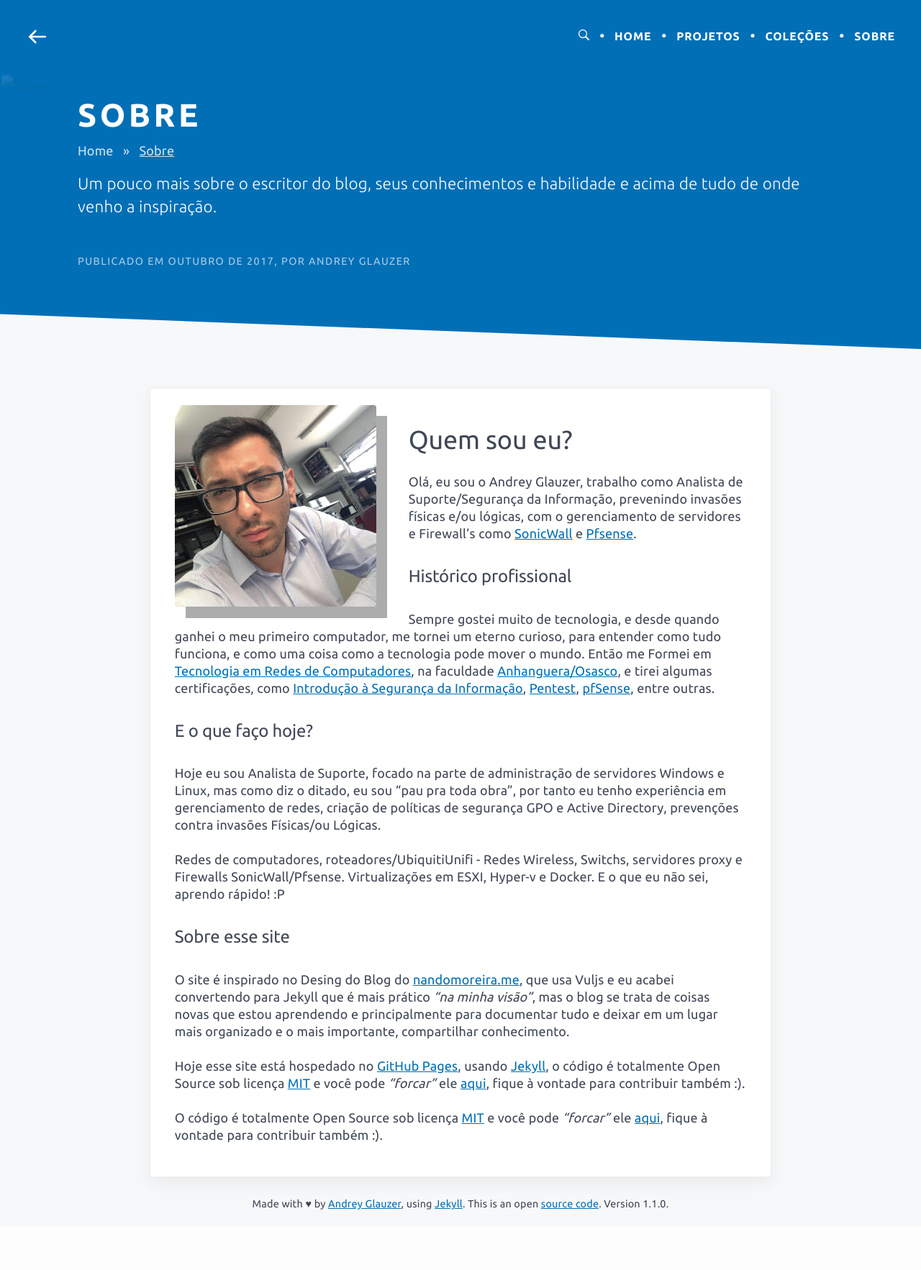
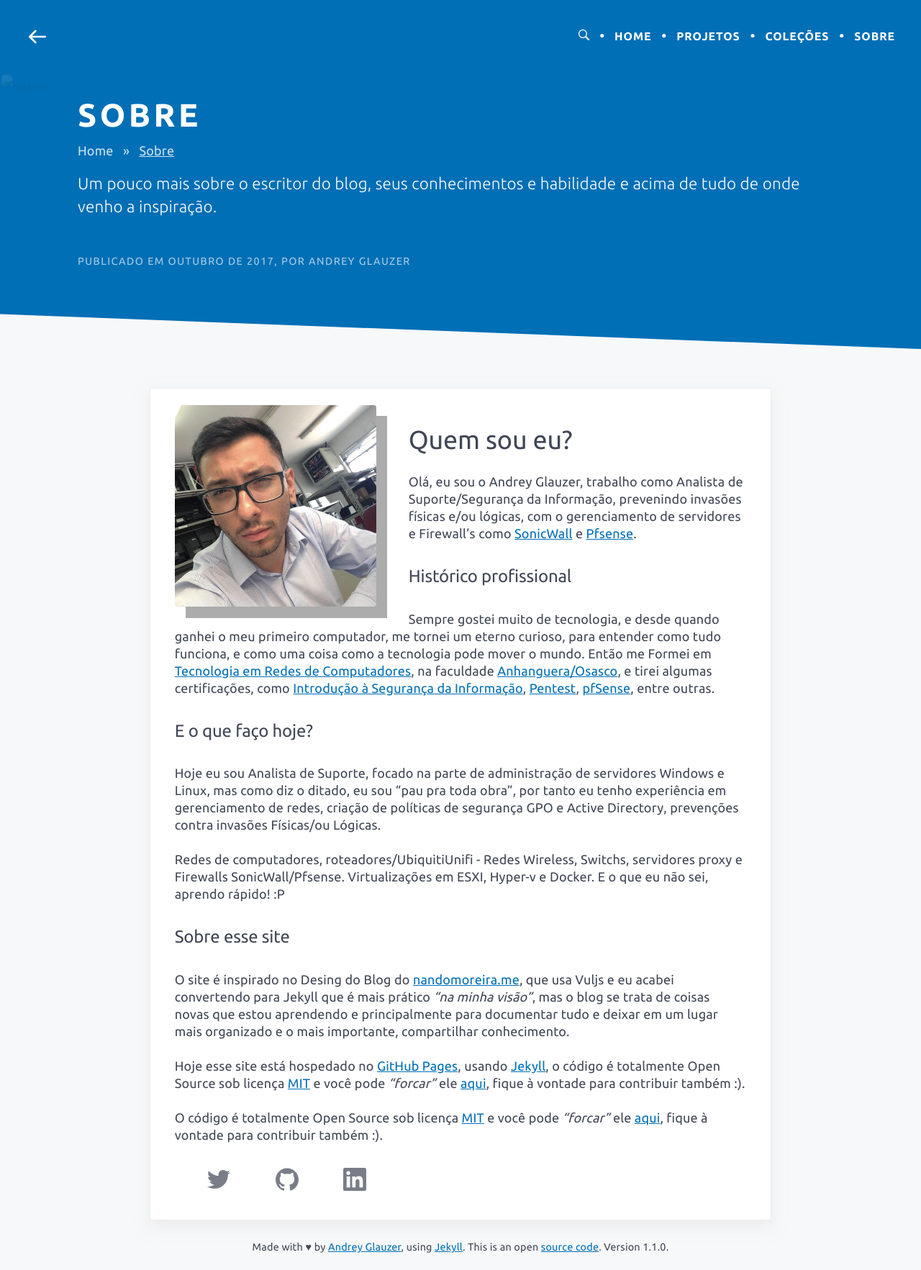
Before and after one commit to Koltharius/andreyglauzer.github.io, a Jekyll site: the page built from about.md, in a window 1280 px wide. Shown: the whole page at 72% size. Built offline with Jekyll 4.4.1, drawn with Linux system fonts in a browser that asks for light colours; nearby versions of some CDN libraries; some web fonts are replaced; comment, search, counter and statistics services are not loaded; before the commit the page ends 1705 px from its top, so only the background shows below that.

Commit message:
Add collection / Correção de URL

```diff
--- a/_layouts/lcolecoes.html
+++ b/_layouts/lcolecoes.html
@@ -6,13 +6,13 @@
 	<div class="container__colecao">
 		{% for infocolecoes in site.infocolecoes %}
 	    <article class="postItem postItem--featured">
-	        <a class="postItem__image-link" href="{{ infocolecoes.permalink }}">
+	        <a class="postItem__image-link" href="{% if site.baseurl == "/" %}{{ infocolecoes.permalink }}{% else %}{{ infocolecoes.permalink | prepend: site.baseurl }}{% endif %}">
 	            <div class="postItem__image" style="background-image:url({{ infocolecoes.img }})">
 	            </div><img src="{{ infocolecoes.img }}" alt="{{ infocolecoes.titulo }}"></a>
 			<div class="postItem__content">
 	          <header class="postItem__header">
-	                <h2 class="postItem__title"><a href="{{ infocolecoes.permalink }}" title="{{ infocolecoes.titulo }}" class="">{{ infocolecoes.titulo }}</a></h2></header>
-	            <p itemprop="description" class="postItem__description"><a href="{{ infocolecoes.permalink }}" title="Programador a comunidade precisa de você!" class="">{{ infocolecoes.descricao }}</a></p>
+	                <h2 class="postItem__title"><a href="{% if site.baseurl == "/" %}{{ infocolecoes.permalink }}{% else %}{{ infocolecoes.permalink | prepend: site.baseurl }}{% endif %}" title="{{ infocolecoes.titulo }}" class="">{{ infocolecoes.titulo }}</a></h2></header>
+	            <p itemprop="description" class="postItem__description"><a href="{% if site.baseurl == "/" %}{{ infocolecoes.permalink }}{% else %}{{ infocolecoes.permalink | prepend: site.baseurl }}{% endif %}" title="Programador a comunidade precisa de você!" class="">{{ infocolecoes.descricao }}</a></p>
 	            <footer class="postItem__footer"><small class="postItem__meta"><span itemprop="datePublished" content="2017-03-12">Publicado em Março de 2017 </span><span>por <strong itemprop="author">Andrey Glauzer</strong></span></small></footer>
 	        </div>
 		</article>
--- a/about.md
+++ b/about.md
@@ -33,3 +33,7 @@
 Hoje esse site está hospedado no [GitHub Pages](https://github.com), usando [Jekyll](https://jekyllthemes.io/), o código é totalmente Open Source sob licença [MIT](https://github.com/andreyglauzer/andreyglauzer.github.io/blob/source/LICENSE) e você pode _"forcar"_ ele [aqui](https://github.com/andreyglauzer/andreyglauzer.github.io), fique à vontade para contribuir também :).
 
 O código é totalmente Open Source sob licença [MIT](https://github.com/andreyglauzer/andreyglauzer.github.io/blob/source/LICENSE) e você pode _"forcar"_ ele [aqui](https://github.com/andreyglauzer/andreyglauzer.github.io), fique à vontade para contribuir também :).
+
+
+{% include social.html %}
+<style type="text/css">li.social__item svg{fill:#404756}</style>
```
